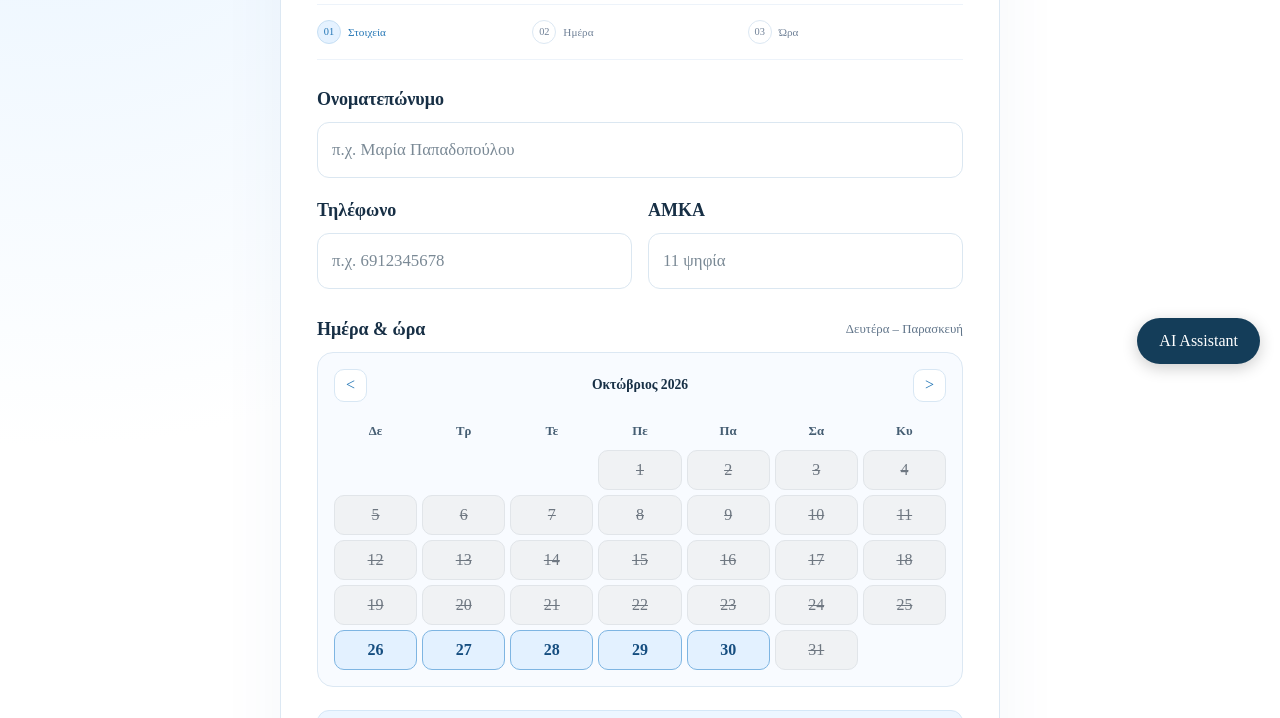
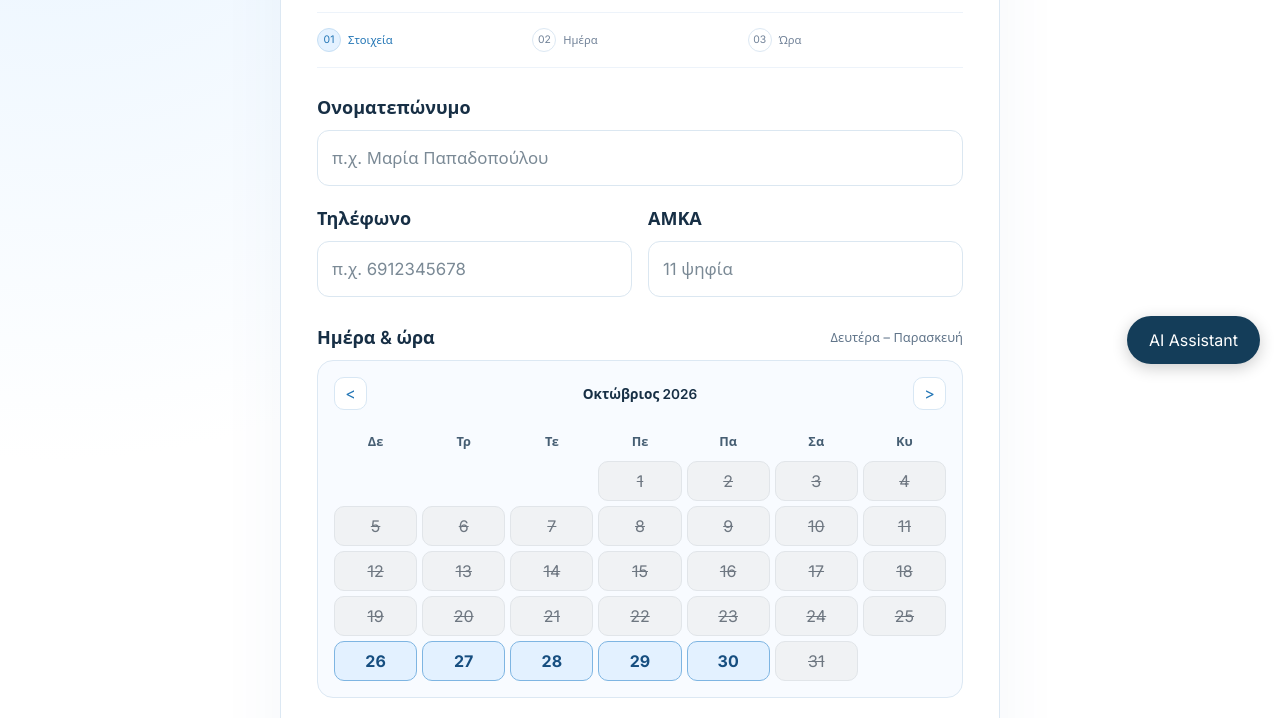
Before and after one commit to T0pboyg/medical_appointments, a React app in the folder frontend/: page / in a window 1280 px wide. Shown: the part 416-1134 px from the top of the page. Built offline with nearby package versions, Linux system fonts and the light colour scheme.

Commit message:
Correct font-family syntax in style.css
Fix font-family declaration in CSS.

```diff
--- a/frontend/style.css
+++ b/frontend/style.css
@@ -1,5 +1,5 @@
 :root {
-  font-family
+  font-family:
     Inter,
     system-ui,
     sans-serif;
```
